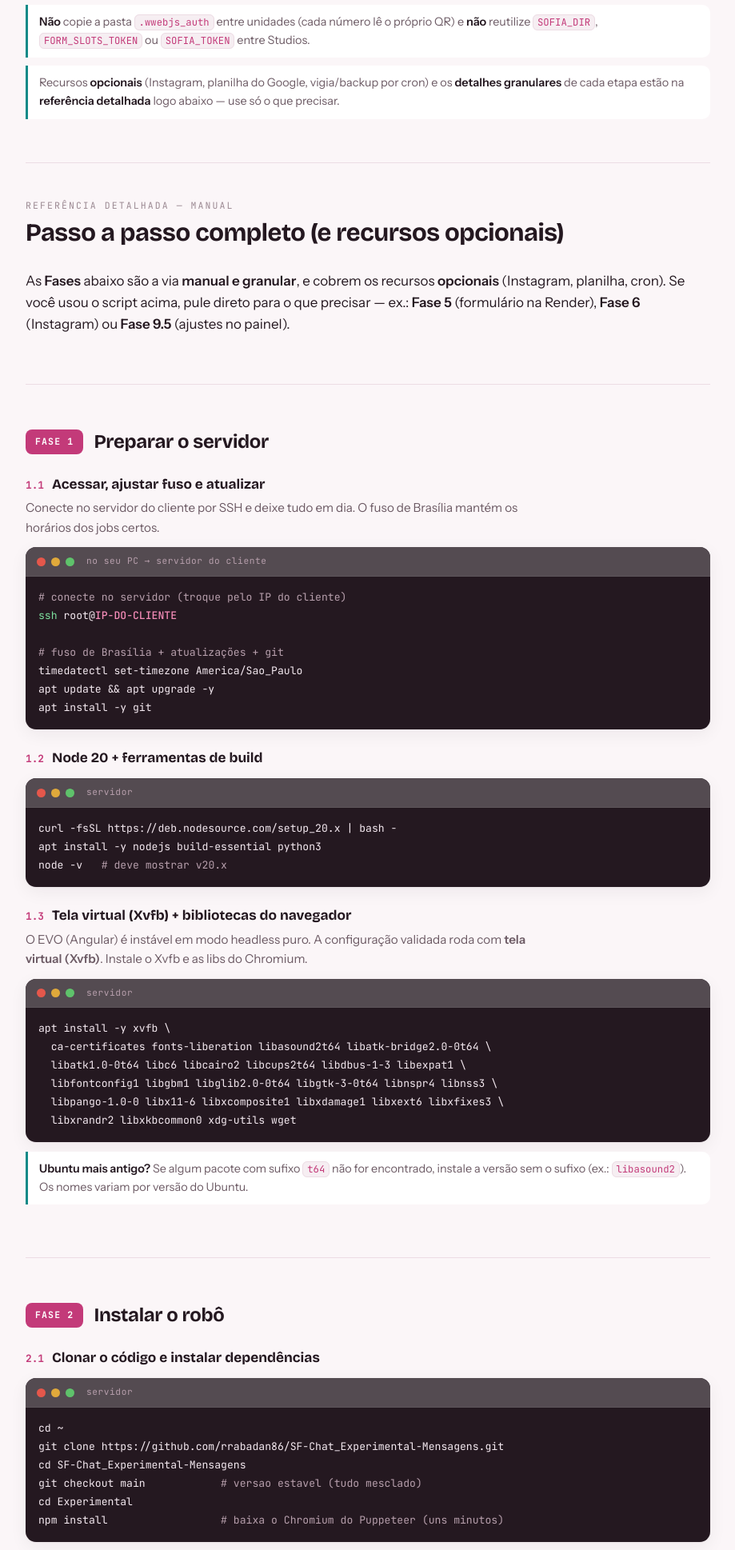
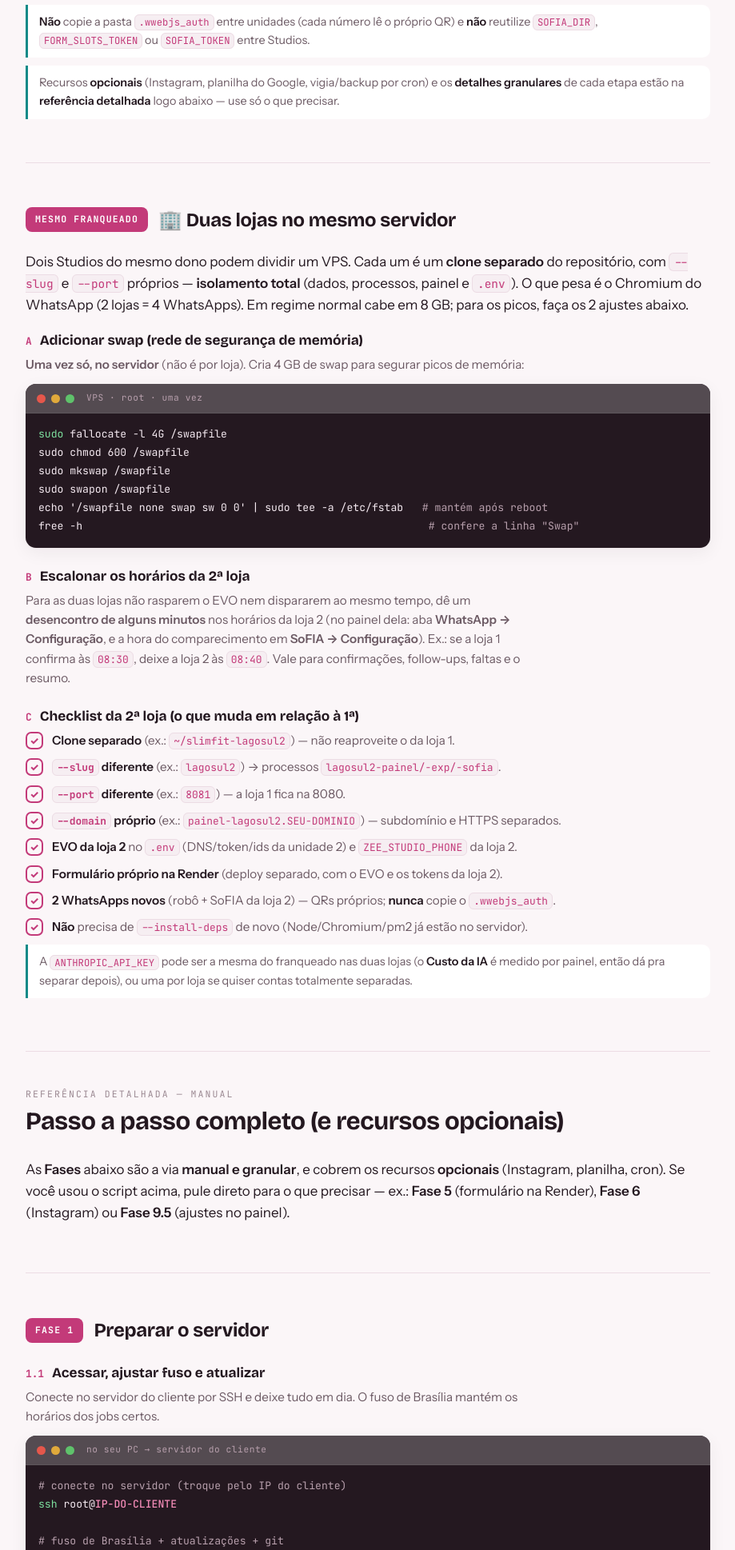
Before and after one commit to rrabadan86/SF-Chat_Experimental-Mensagens, a Flask app: page /implantacao in a window 1280 px wide. Shown: the part 3126-5064 px from the top of the page at 80% size, without its empty margins (180-1099 px from the left). Run offline with Flask 3, Linux system fonts and the light colour scheme.

Commit message:
/implantacao: bloco "duas lojas" com swap + horários + checklist da 2ª loja
Nova seção "🏢 Duas lojas no mesmo servidor": (A) comando de swap de 4 GB
(uma vez, no servidor — não no script, por ser ajuste de SO), (B)
escalonar os horários da 2ª loja, (C) checklist do que muda na 2ª loja
(clone/slug/porta/domínio/EVO/formulário/WhatsApp próprios). Espelho
idêntico ao repo do formulário.

Co-Authored-By: Claude Opus 4.8 <noreply@anthropic.com>
Claude-Session: https://claude.ai/code/session_015TTSt7TGwbyy5y2rhojFLo

```diff
--- a/Experimental/src/agendamento_evo/formulario_web/templates/implantacao.html
+++ b/Experimental/src/agendamento_evo/formulario_web/templates/implantacao.html
@@ -293,6 +293,56 @@ pm2 logs <b>lagosul</b>-sofia  <span class="c"># WhatsApp da SoFIA</span></pre>
     <div class="tip">Recursos <b>opcionais</b> (Instagram, planilha do Google, vigia/backup
       por cron) e os <b>detalhes granulares</b> de cada etapa estão na
       <b>referência detalhada</b> logo abaixo — use só o que precisar.</div>
+  </section>
+
+  <!-- DUAS LOJAS NO MESMO SERVIDOR -->
+  <section id="duas-lojas">
+    <div class="phase"><span class="pn">Mesmo franqueado</span><h2>🏢 Duas lojas no mesmo servidor</h2></div>
+    <p>Dois Studios do mesmo dono podem dividir um VPS. Cada um é um <b>clone separado</b> do
+      repositório, com <code>--slug</code> e <code>--port</code> próprios — <b>isolamento total</b>
+      (dados, processos, painel e <code>.env</code>). O que pesa é o Chromium do WhatsApp
+      (2 lojas = 4 WhatsApps). Em regime normal cabe em 8&nbsp;GB; para os picos, faça os
+      2 ajustes abaixo.</p>
+
+    <div class="stepblock">
+      <h3><span class="num">A</span> Adicionar swap (rede de segurança de memória)</h3>
+      <p><b>Uma vez só, no servidor</b> (não é por loja). Cria 4&nbsp;GB de swap para segurar picos de memória:</p>
+      <div class="term">
+        <div class="term-bar"><span class="d"></span><span class="d"></span><span class="d"></span><span class="lbl">VPS · root · uma vez</span></div>
+<pre class="term-body"><span class="p">sudo</span> fallocate -l 4G /swapfile
+sudo chmod 600 /swapfile
+sudo mkswap /swapfile
+sudo swapon /swapfile
+echo '/swapfile none swap sw 0 0' | sudo tee -a /etc/fstab   <span class="c"># mantém após reboot</span>
+free -h                                                       <span class="c"># confere a linha "Swap"</span></pre>
+      </div>
+    </div>
+
+    <div class="stepblock">
+      <h3><span class="num">B</span> Escalonar os horários da 2ª loja</h3>
+      <p>Para as duas lojas não rasparem o EVO nem dispararem ao mesmo tempo, dê um
+        <b>desencontro de alguns minutos</b> nos horários da loja 2 (no painel dela: aba
+        <b>WhatsApp → Configuração</b>, e a hora do comparecimento em <b>SoFIA → Configuração</b>).
+        Ex.: se a loja 1 confirma às <code>08:30</code>, deixe a loja 2 às <code>08:40</code>.
+        Vale para confirmações, follow-ups, faltas e o resumo.</p>
+    </div>
+
+    <div class="stepblock">
+      <h3><span class="num">C</span> Checklist da 2ª loja (o que muda em relação à 1ª)</h3>
+      <ul class="chk">
+        <li><span class="box">✓</span><span><b>Clone separado</b> (ex.: <code>~/slimfit-lagosul2</code>) — não reaproveite o da loja 1.</span></li>
+        <li><span class="box">✓</span><span><b><code>--slug</code> diferente</b> (ex.: <code>lagosul2</code>) → processos <code>lagosul2-painel/-exp/-sofia</code>.</span></li>
+        <li><span class="box">✓</span><span><b><code>--port</code> diferente</b> (ex.: <code>8081</code>) — a loja 1 fica na 8080.</span></li>
+        <li><span class="box">✓</span><span><b><code>--domain</code> próprio</b> (ex.: <code>painel-lagosul2.SEU-DOMINIO</code>) — subdomínio e HTTPS separados.</span></li>
+        <li><span class="box">✓</span><span><b>EVO da loja 2</b> no <code>.env</code> (DNS/token/ids da unidade 2) e <code>ZEE_STUDIO_PHONE</code> da loja 2.</span></li>
+        <li><span class="box">✓</span><span><b>Formulário próprio na Render</b> (deploy separado, com o EVO e os tokens da loja 2).</span></li>
+        <li><span class="box">✓</span><span><b>2 WhatsApps novos</b> (robô + SoFIA da loja 2) — QRs próprios; <b>nunca</b> copie o <code>.wwebjs_auth</code>.</span></li>
+        <li><span class="box">✓</span><span><b>Não</b> precisa de <code>--install-deps</code> de novo (Node/Chromium/pm2 já estão no servidor).</span></li>
+      </ul>
+      <div class="tip">A <code>ANTHROPIC_API_KEY</code> pode ser a mesma do franqueado nas duas lojas
+        (o <b>Custo da IA</b> é medido por painel, então dá pra separar depois), ou uma por loja
+        se quiser contas totalmente separadas.</div>
+    </div>
   </section>
 
   <!-- REFERÊNCIA DETALHADA (MANUAL) -->
```
